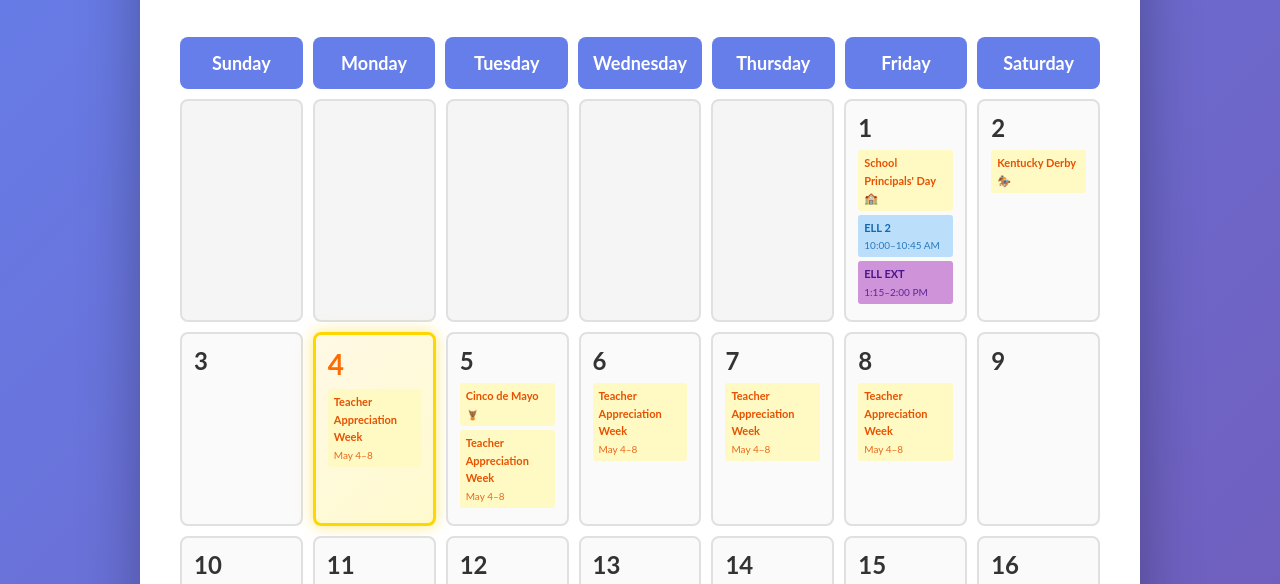
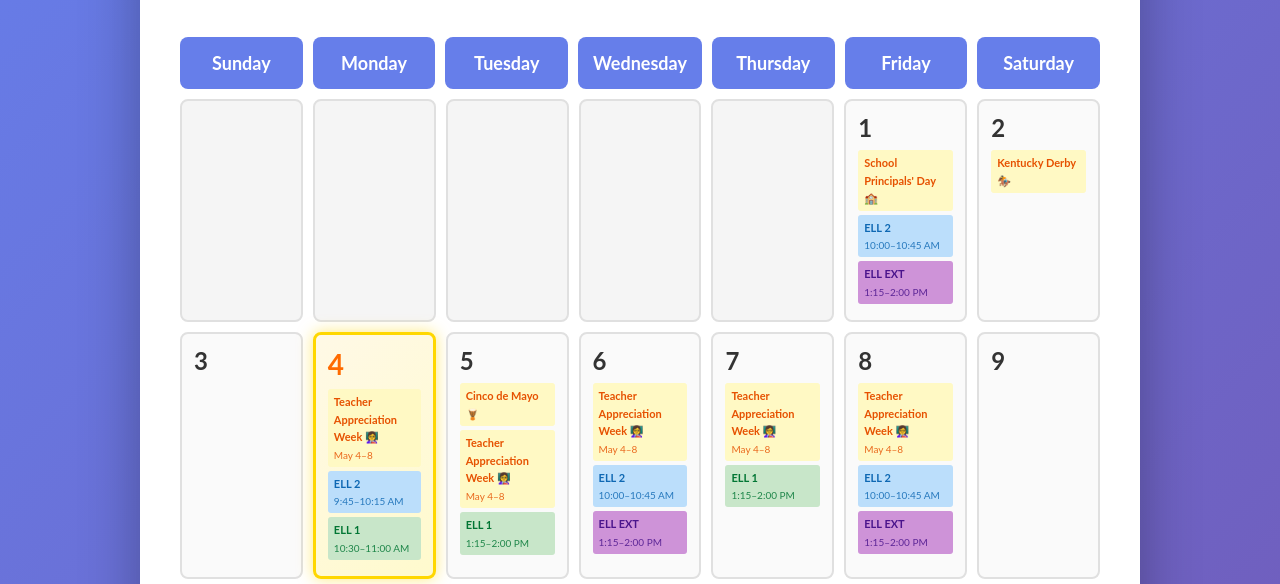
Before and after one commit to WISECEO-BP/ell-calendar, a plain HTML site: page index.html in a window 1280 px wide. Shown: the part 185-769 px from the top of the page. Drawn offline with Linux system fonts and the light colour scheme.

Commit message:
Restore ELL classes during Teacher Appreciation Week (May 4-8)

```diff
--- a/index.html
+++ b/index.html
@@ -431,11 +431,19 @@
                  { label: 'ELL EXT', time: '1:15–2:00 PM',   cls: 'ell-ext' }],
         },
         '2026-5': {
-            4: [{ label: 'Teacher Appreciation Week', time: 'May 4–8', cls: 'holiday' }],
-            5: [{ label: 'Teacher Appreciation Week', time: 'May 4–8', cls: 'holiday' }],
-            6: [{ label: 'Teacher Appreciation Week', time: 'May 4–8', cls: 'holiday' }],
-            7: [{ label: 'Teacher Appreciation Week', time: 'May 4–8', cls: 'holiday' }],
-            8: [{ label: 'Teacher Appreciation Week', time: 'May 4–8', cls: 'holiday' }],
+            4: [{ label: 'Teacher Appreciation Week 👩‍🏫', time: 'May 4–8', cls: 'holiday' },
+                { label: 'ELL 2', time: '9:45–10:15 AM',  cls: 'ell2' },
+                { label: 'ELL 1', time: '10:30–11:00 AM', cls: 'ell1' }],
+            5: [{ label: 'Teacher Appreciation Week 👩‍🏫', time: 'May 4–8', cls: 'holiday' },
+                { label: 'ELL 1', time: '1:15–2:00 PM', cls: 'ell1' }],
+            6: [{ label: 'Teacher Appreciation Week 👩‍🏫', time: 'May 4–8', cls: 'holiday' },
+                { label: 'ELL 2',   time: '10:00–10:45 AM', cls: 'ell2' },
+                { label: 'ELL EXT', time: '1:15–2:00 PM',   cls: 'ell-ext' }],
+            7: [{ label: 'Teacher Appreciation Week 👩‍🏫', time: 'May 4–8', cls: 'holiday' },
+                { label: 'ELL 1', time: '1:15–2:00 PM', cls: 'ell1' }],
+            8: [{ label: 'Teacher Appreciation Week 👩‍🏫', time: 'May 4–8', cls: 'holiday' },
+                { label: 'ELL 2',   time: '10:00–10:45 AM', cls: 'ell2' },
+                { label: 'ELL EXT', time: '1:15–2:00 PM',   cls: 'ell-ext' }],
         },
         '2026-6': {
             // Classes end June 5. Days 6–30 will show no classes automatically.
```
